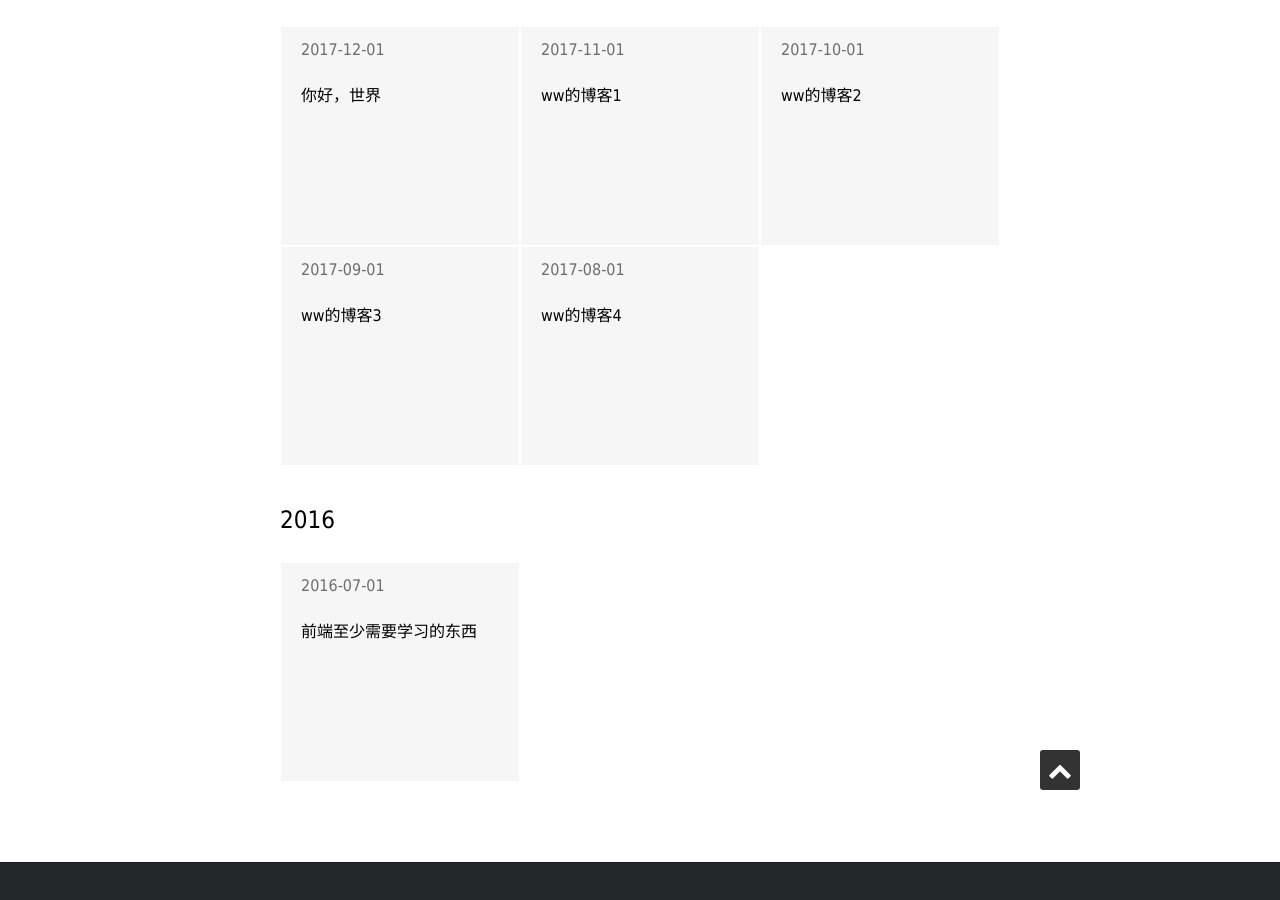
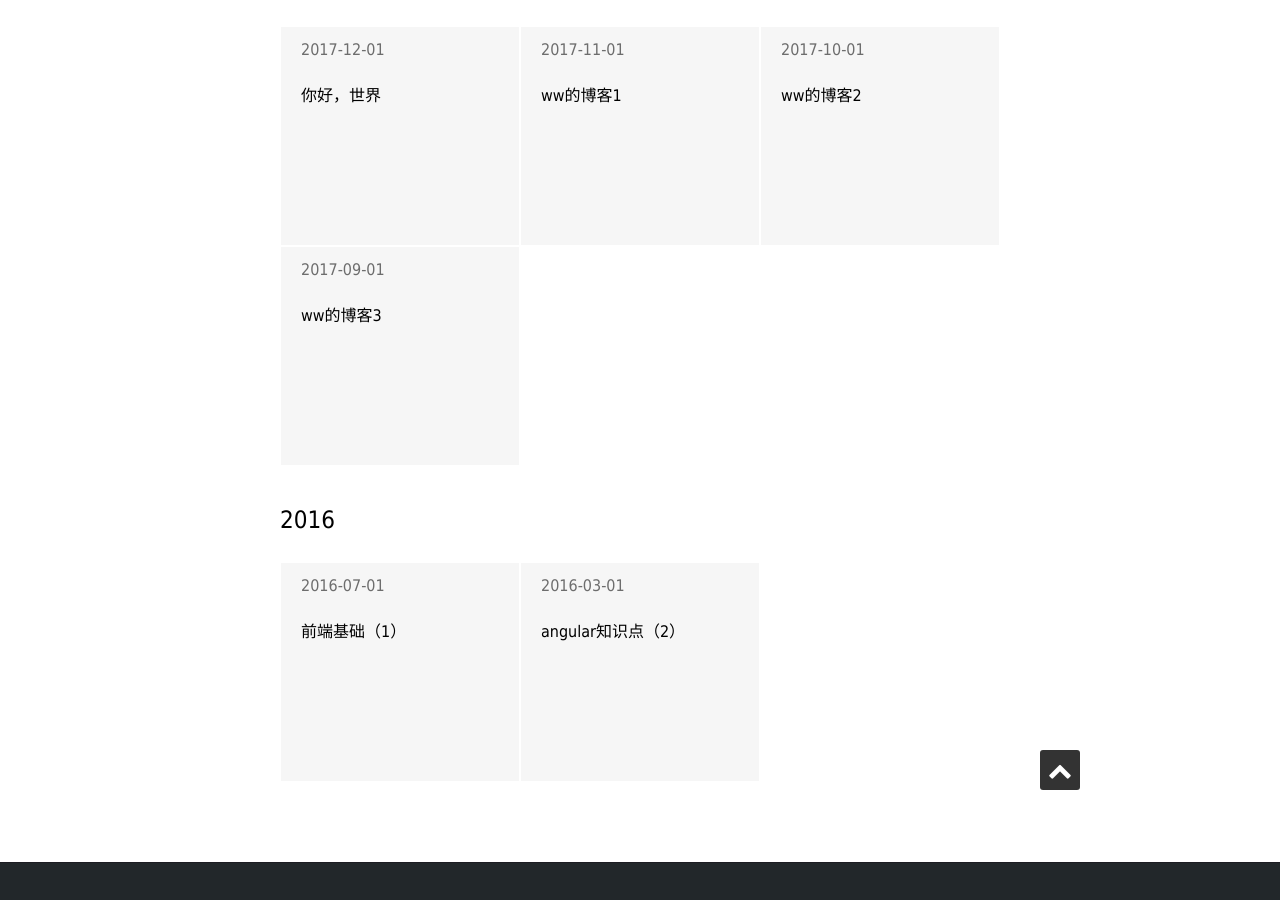
Before and after one commit to SoapGentleMan/SoapGentleMan.github.io, a Jekyll site: the page built from archives.html, in a window 1280 px wide and 900 px high, scrolled down 488 px. Built offline with Jekyll 4.4.1, drawn with Linux system fonts in a browser that asks for light colours; nearby versions of some CDN libraries; some web fonts are replaced; some of the changed lines change nothing that is shown.

Commit message:
加一篇博文-2016-03-01

```diff
--- /dev/null
+++ b/_posts/2016-03-01-blog.md
@@ -0,0 +1,23 @@
+---
+layout: post
+title: angular知识点（2）
+description: ngInject、ngSwitch、$timeout
+
+---
+<h2>1、为了代码规范，对于需要自动加载的依赖，需要在前面加上注释，注释为：//@ngInject 或者是/*@ngInject*/</h2>
+<h2>2、ngSwitch的应用</h2><p>在需要用到选择出现功能的地方，可以用到这个。</p>
+<p>在某个容器的元素上加上ng-switch就可以调用整个功能，添加on属性或直接使用ng-switch来选择匹配的内容，给元素的子元素添加ng-switch-when属性，如果子元素的这个属性的值能匹配父元素的ng-switch属性的值，则可以展现，否则会如同ng-hide效果一样隐藏，具体使用如下：</p>
+<p>&lt;div &nbsp;ng-switch='a'&gt;</p>
+<p>&nbsp; &nbsp; &nbsp;&lt;div ng-switch-when='m'&gt;&lt;/div&gt;</p>
+<p>&nbsp; &nbsp; &nbsp;&lt;div ng-switch-when='n'&gt;&lt;/div&gt;</p>
+<p>&nbsp; &nbsp; &nbsp;&lt;div ng-switch-when='o'&gt;&lt;/div&gt;</p>
+<p>&lt;div&gt;</p>
+<p>或</p>
+<p>&lt;div &nbsp;ng-switch on='a'&gt;</p>
+<p>&nbsp; &nbsp; &nbsp;&lt;div ng-switch-when='m'&gt;&lt;/div&gt;</p>
+<p>&nbsp; &nbsp; &nbsp;&lt;div ng-switch-when='n'&gt;&lt;/div&gt;</p>
+<p>&nbsp; &nbsp; &nbsp;&lt;div ng-switch-when='o'&gt;&lt;/div&gt;</p>
+<p>&lt;div&gt;</p>
+<p>如果a的值为m，则会使第一个展现，其他隐藏。</p>
+<h2>3、$tiemout([fn],[delay],[invokeApply],[Pass])</h2>
+<p>对原生js的函数setTimeout(function(),time)的封装，第一个是执行函数，第二个是延时，第三个参数是否调用$apply来包装function，默认是true，$apply大家都知道，就是为了能响应数据的变化并绑定到相应的数据域中去，false就不会触发模板上的数据变化了，第四个参数是给与前面的执行函数额外的参数，具体用法还不是很清楚。不过和原生函数返回值不同，这个函数返回promise对象，而且是通过使用这个promise对象来取消定时器——$timeout().cancle(promise)。</p>
--- a/_posts/2016-07-01-blog.md
+++ b/_posts/2016-07-01-blog.md
@@ -1,7 +1,7 @@
 ---
 layout: post
-title: 前端至少需要学习的东西
-description: Test.
+title: 前端基础（1）
+description: 前端至少需要学习的东西.
 
 ---
 <p>【熟悉】Nodejs运行环境安装</p>
--- a/_posts/2017-08-01-blog.md
+++ /dev/null
@@ -1,7 +0,0 @@
----
-layout: post
-title: ww的博客4
-description: Test.
-
----
-Hello world！
```
